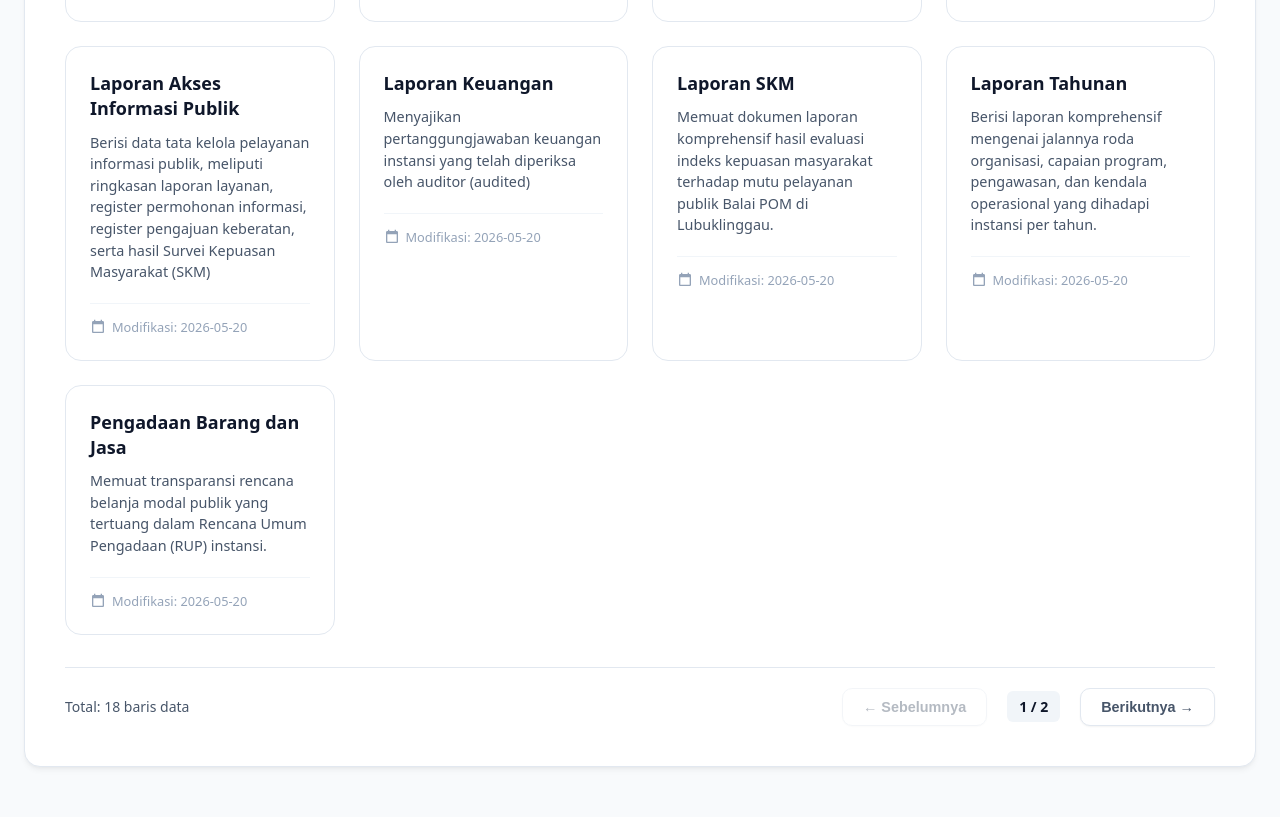
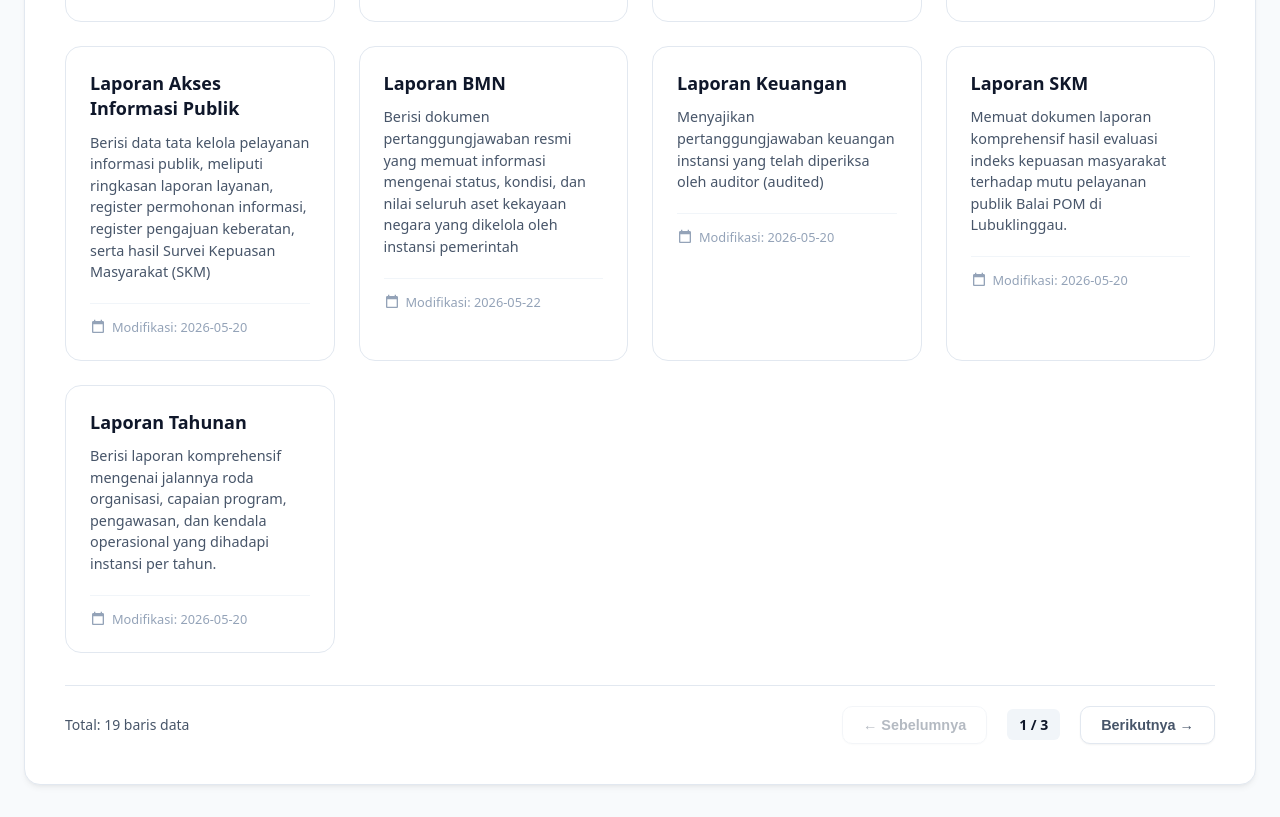
Before and after one commit to sleeplessPotato/daftar-informasi, a website: page index.html in a window 1280 px wide. Shown: the part 537-1354 px from the top of the page. Drawn offline with Linux system fonts and the light colour scheme.

Commit message:
Publish: Management data komprehensif [2026-05-22 07:24:01]

```diff
--- a/data.json
+++ b/data.json
@@ -107,7 +107,69 @@
       "name": "Standar Pelayanan Publik",
       "desc": "Berisi tolok ukur atau acuan baku yang maklumatnya wajib dipatuhi dalam penyelenggaraan pelayanan publik di lingkungan Balai POM di Lubuklinggau sebagai jaminan kepastian bagi penerima layanan.",
       "date": "2026-05-20"
+    },
+    {
+      "id": "CAT-1779432260214",
+      "name": "Laporan BMN",
+      "desc": "Berisi dokumen pertanggungjawaban resmi yang memuat informasi mengenai status, kondisi, dan nilai seluruh aset kekayaan negara yang dikelola oleh instansi pemerintah",
+      "date": "2026-05-22"
     }
   ],
-  "documents": []
+  "documents": [
+    {
+      "id": "DOC-1779432884136",
+      "categoryId": "CAT-1779432260214",
+      "name": "Laporan BMN TA 2021",
+      "size": "9.28 MB",
+      "date": "2026-05-22",
+      "filePath": "uploads/1779432884075-LAPORAN_BMN_TA_2021_AUDITED_LOKA_POM_DI_KOTA_LUBUKLINGGAU.pdf"
+    },
+    {
+      "id": "DOC-1779432940008",
+      "categoryId": "CAT-1779432260214",
+      "name": "Laporan BMN TA 2022",
+      "size": "7.73 MB",
+      "date": "2026-05-22",
+      "filePath": "uploads/1779432939982-Laporan_BMN_TA_2022.pdf"
+    },
+    {
+      "id": "DOC-1779432968854",
+      "categoryId": "CAT-1779432260214",
+      "name": "Laporan BMN TA 2023",
+      "size": "2.13 MB",
+      "date": "2026-05-22",
+      "filePath": "uploads/1779432968849-Laporan_BMN_Tahunan_TA_2023_Audited.pdf"
+    },
+    {
+      "id": "DOC-1779433006507",
+      "categoryId": "CAT-1779432260214",
+      "name": "Laporan BMN TA 2024",
+      "size": "3.18 MB",
+      "date": "2026-05-22",
+      "filePath": "uploads/1779433006493-Laporan_BMN_TA_2024.pdf"
+    },
+    {
+      "id": "DOC-1779433047660",
+      "categoryId": "CAT-1779432260214",
+      "name": "Laporan BMN TA 2025",
+      "size": "8.06 MB",
+      "date": "2026-05-22",
+      "filePath": "uploads/1779433047634-Laporan_BMN_TA_2025.pdf"
+    },
+    {
+      "id": "DOC-1779433125887",
+      "categoryId": "CAT-1779266578540",
+      "name": "Laporan Keuangan TA 2022",
+      "size": "2.45 MB",
+      "date": "2026-05-22",
+      "filePath": "uploads/1779433125881-CALK_TA_2022_Fix.pdf"
+    },
+    {
+      "id": "DOC-1779434634567",
+      "categoryId": "CAT-1779266521215",
+      "name": "Latar Belakang",
+      "date": "2026-05-22",
+      "fileUrl": "https://lubuklinggau.pom.go.id/profil#pills-background"
+    }
+  ]
 }
--- a/index.html
+++ b/index.html
@@ -601,10 +601,11 @@
 
     function previewItem(id) {
         const doc = database.documents.find(d => d.id === id);
-        if (doc && doc.filePath) {
-            window.open(doc.filePath, '_blank');
+        const target = doc && (doc.fileUrl || doc.filePath);
+        if (target) {
+            window.open(target, '_blank');
         } else {
-            alert(`Berkas fisik untuk ID: ${id} tidak ditemukan di repositori lokal.`);
+            alert(`Berkas untuk ID: ${id} tidak ditemukan.`);
         }
     }
 
```
Also changed, not shown: admin.html (+42 -2 lines), admin.js (+15 -4 lines), 6 other files.
